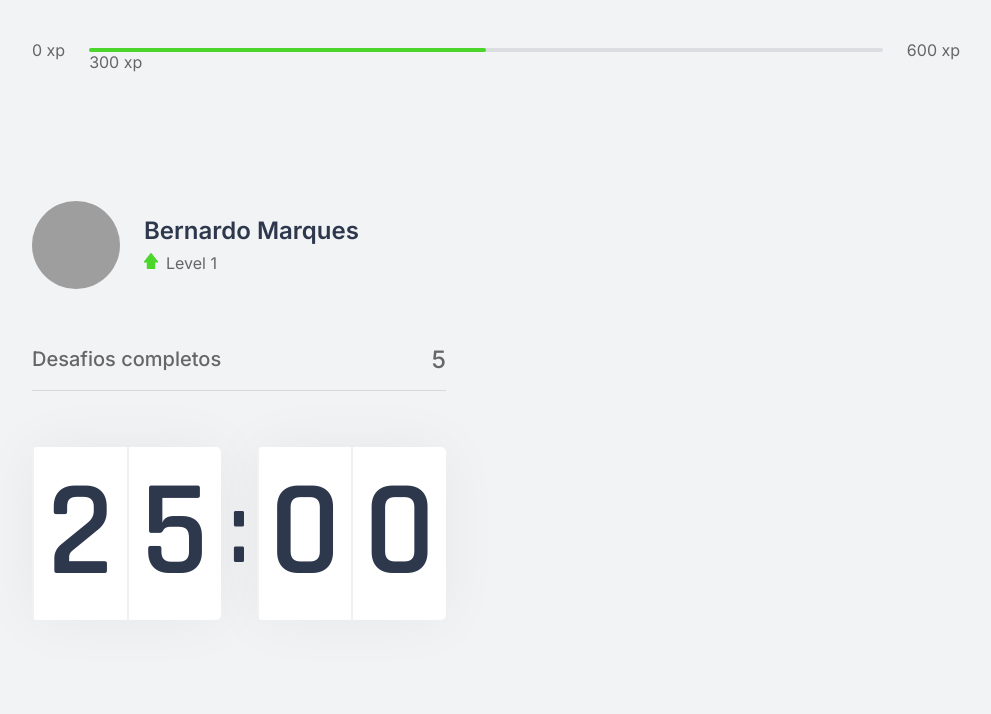
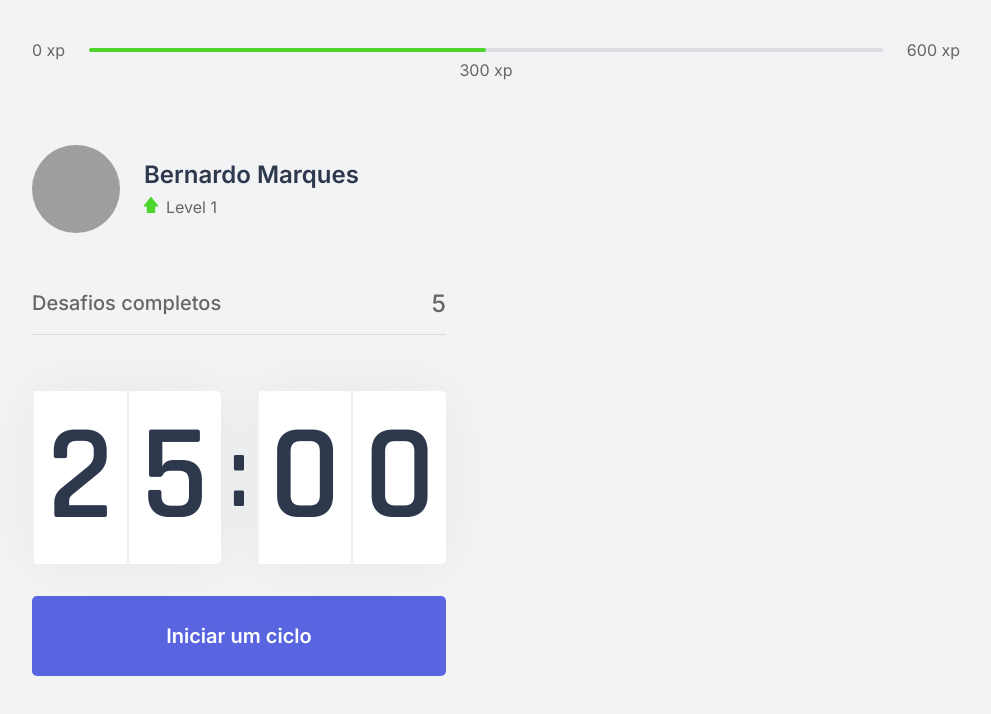
Before and after one commit to bermarques/move-it, a Next.js app: page / in a window 1280 px wide. Shown: the top 714 px of the page, without its empty margins (144-1135 px from the left). Built offline with nearby package versions, Linux system fonts and the light colour scheme; grey boxes are pictures that could not be loaded.

Commit message:
fix imports

```diff
--- a/src/components/Countdown.tsx
+++ b/src/components/Countdown.tsx
@@ -2,6 +2,7 @@
 
 export function Countdown() {
   return (
+    <div>
       <div className={styles.countdownContainer}>
         <div>
           <span>2</span>
@@ -13,5 +14,10 @@
           <span>0</span>
         </div>
       </div>
+
+      <button type="button" className={styles.countdownButton}>
+          Iniciar um ciclo
+      </button>
+    </div>
   );
 }
--- a/src/components/ExperienceBar.tsx
+++ b/src/components/ExperienceBar.tsx
@@ -7,7 +7,7 @@
       <div>
         <div style={{ width: "50%" }} />
 
-        <span className={styles.currentExperence} style={{ left: "50%" }}>
+        <span className={styles.currentExperience} style={{ left: "50%" }}>
           300 xp
         </span>
       </div>
--- a/src/pages/index.tsx
+++ b/src/pages/index.tsx
@@ -21,6 +21,7 @@
           <CompletedChallenges />
           <Countdown />
         </div>
+        <div></div>
       </section>
     </div>
   );
--- a/src/styles/components/Countdown.module.css
+++ b/src/styles/components/Countdown.module.css
@@ -21,18 +21,44 @@
 }
 
 .countdownContainer > div span {
-    flex: 1;
+  flex: 1;
 }
 
 .countdownContainer > div span:first-child {
-    border-right: 2px solid #f0f1f3
+  border-right: 2px solid #f0f1f3;
 }
 
 .countdownContainer > div span:first-child {
-    border-left: 2px solid #f0f1f3
+  border-left: 2px solid #f0f1f3;
 }
 
 .countdownContainer > span {
-    font-size: 6.25rem;
-    margin: 0 0.5rem;
+  font-size: 6.25rem;
+  margin: 0 0.5rem;
 }
+
+.countdownButton {
+  width: 100%;
+  height: 5rem;
+
+  margin-top: 2rem;
+
+  display: flex;
+  align-items: center;
+  justify-content: center;
+
+  border: 0;
+  border-radius: 5px;
+
+  background: var(--blue);
+  color: var(--white);
+
+  font-size: 1.25rem;
+  font-weight: 600;
+
+  transition: background-color 0.2s;
+}
+
+.countdownButton:hover {
+  background: var(--blue-dark);
+}
```
Lines whose indentation alone changed are shown as unchanged.
